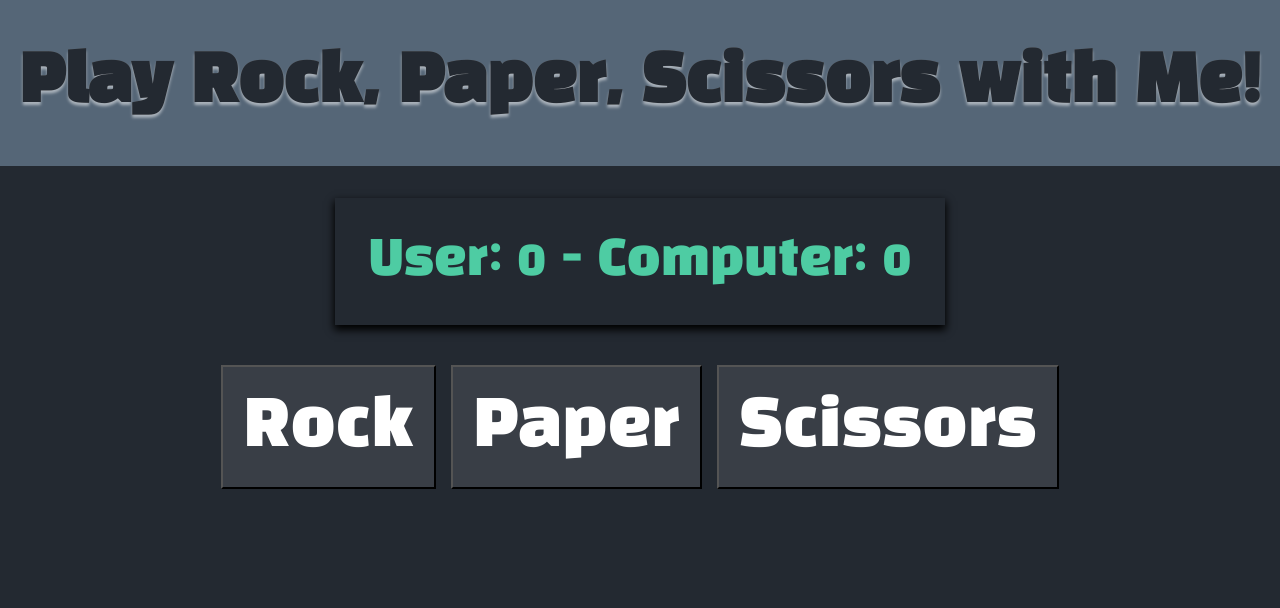
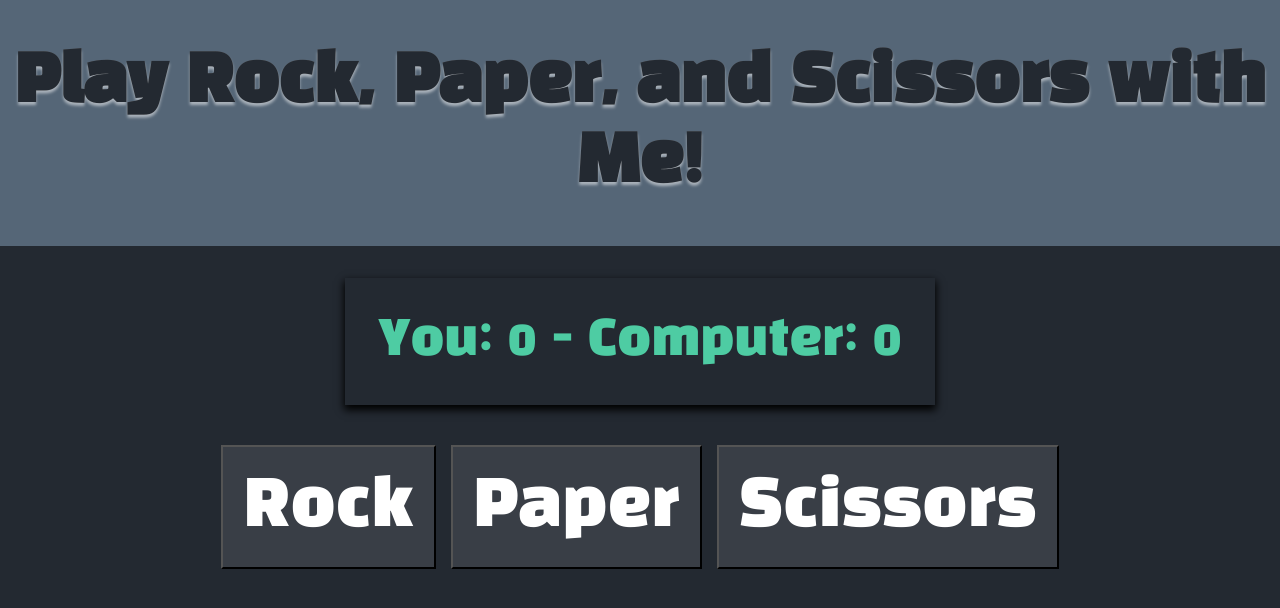
Before and after one commit to marifedt/rock-paper-scissors, a plain HTML site: page index.html in a window 1280 px wide. Both pictures are taken after a click on the button "Rock". Drawn offline with Linux system fonts and the light colour scheme.

Commit message:
Change 'User' to 'You'

```diff
--- a/index.html
+++ b/index.html
@@ -9,9 +9,9 @@
 </head>
 <body>
     <header>
-        <h1>Play Rock, Paper, Scissors with Me!</h1>
+        <h1>Play Rock, Paper, and Scissors with Me!</h1>
     </header>
-    <div class="score">User: 0 - Computer: 0</div>
+    <div class="score">You: 0 - Computer: 0</div>
     <div id="btn-container">
         <button>Rock</button>
         <button>Paper</button>
--- a/index.js
+++ b/index.js
@@ -13,7 +13,7 @@ function reset(){
     userScore = 0;
     compScore = 0;
     setTimeout(() => {
-        scores.textContent = "User: 0 - Computer: 0";
+        scores.textContent = "You: 0 - Computer: 0";
         result.textContent = "";
     }, 3000);
 }
@@ -76,7 +76,7 @@ function playRound(e) {
             break;
     }
     result.textContent = msg;
-    scores.textContent = `User: ${userScore}  - Computer: ${compScore}`;
+    scores.textContent = `You: ${userScore}  - Computer: ${compScore}`;
 
     checkScore();
 }
```
